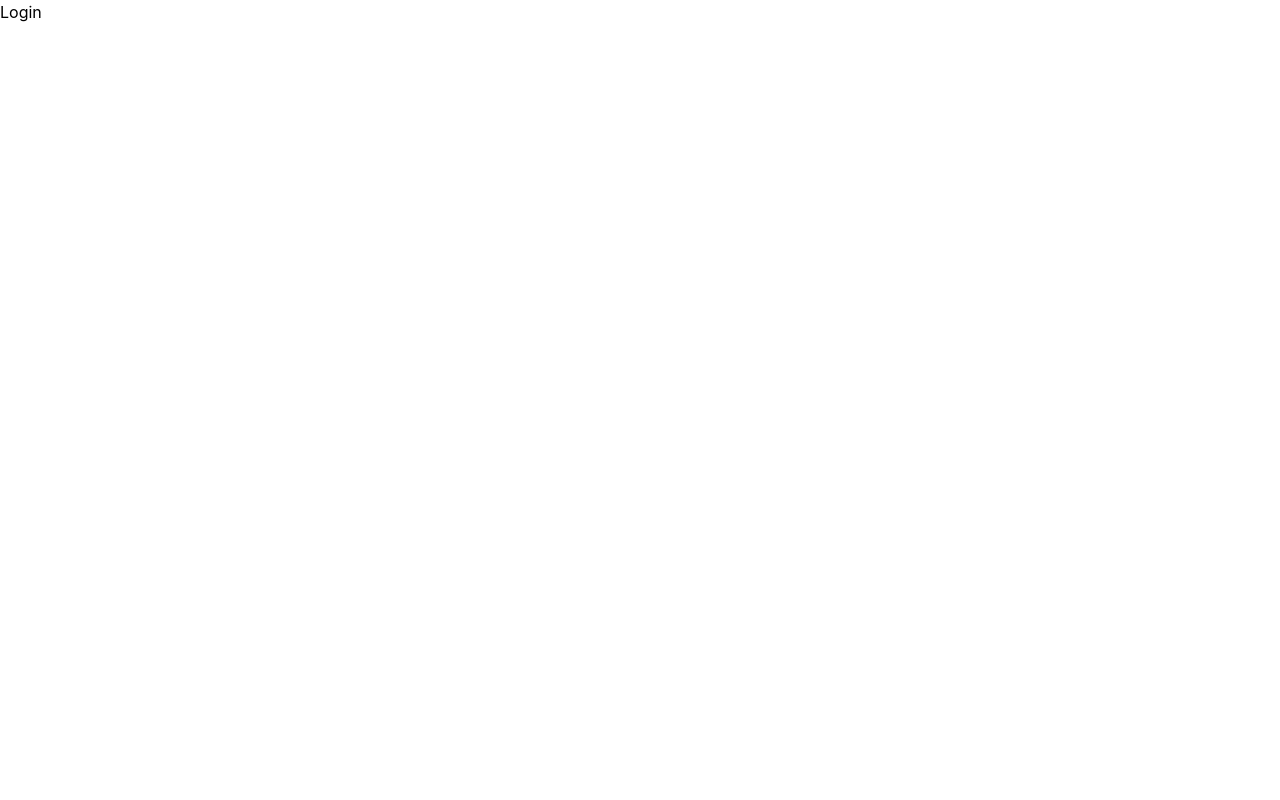
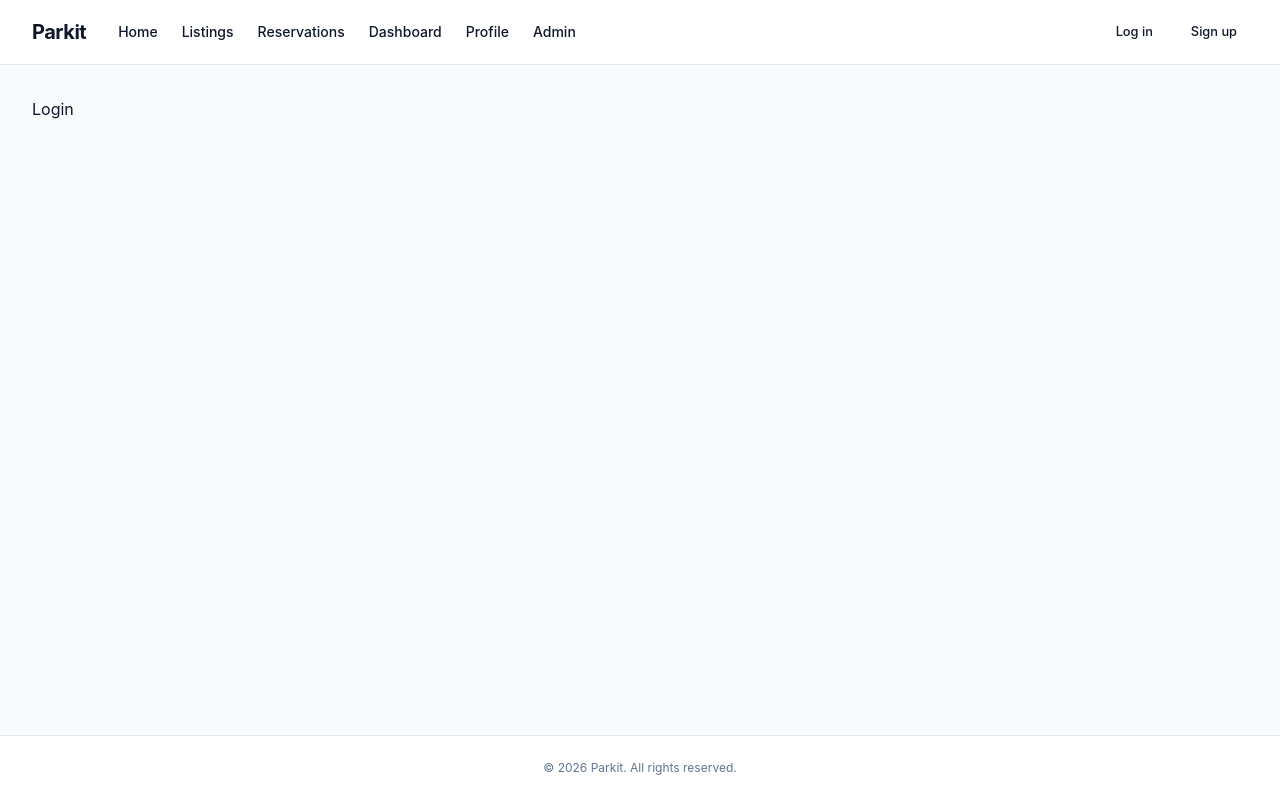
Before and after one commit to pratikbhattarai76/parkit-frontend, a React (Vite) app: page /login in a window 1280 px wide. Built offline with nearby package versions, Linux system fonts and the light colour scheme.

Commit message:
feat: created common footer, and navbar layout

```diff
--- /dev/null
+++ b/src/components/layout/Footer.jsx
@@ -0,0 +1,9 @@
+export default function Footer() {
+  return (
+    <footer className="border-t border-slate-200 bg-white py-6 dark:border-slate-800 dark:bg-slate-950">
+      <div className="mx-auto max-w-7xl px-4 text-center text-xs text-slate-500 sm:px-6 lg:px-8">
+        <p>&copy; {new Date().getFullYear()} Parkit. All rights reserved.</p>
+      </div>
+    </footer>
+  );
+}
--- /dev/null
+++ b/src/components/layout/Navbar.jsx
@@ -0,0 +1,103 @@
+import { useState } from "react";
+import { NavLink, Link } from "react-router-dom";
+import { Menu, X } from "lucide-react";
+import { Button } from "@/components/ui/button";
+
+export default function Navbar() {
+  const [isOpen, setIsOpen] = useState(false);
+
+  const links = [
+    { name: "Home", path: "/" },
+    { name: "Listings", path: "/listings" },
+    { name: "Reservations", path: "/reservations" },
+    { name: "Dashboard", path: "/dashboard" },
+    { name: "Profile", path: "/profile" },
+    { name: "Admin", path: "/admin" },
+  ];
+
+  return (
+    <nav className="border-b border-slate-200 bg-white dark:border-slate-800 dark:bg-slate-950">
+      <div className="mx-auto max-w-7xl px-4 sm:px-6 lg:px-8">
+        <div className="flex h-16 items-center justify-between">
+          <div className="flex items-center gap-8">
+            <Link to="/" className="text-xl font-bold tracking-tight text-slate-900 dark:text-white">
+              Parkit
+            </Link>
+            <div className="hidden md:flex items-center gap-6">
+              {links.map((link) => (
+                <NavLink
+                  key={link.path}
+                  to={link.path}
+                  className={({ isActive }) =>
+                    `text-sm font-medium transition-colors hover:text-slate-900 dark:hover:text-white ${
+                      isActive
+                        ? "text-slate-900 dark:text-white font-semibold"
+                        : "text-slate-550 dark:text-slate-400"
+                    }`
+                  }
+                >
+                  {link.name}
+                </NavLink>
+              ))}
+            </div>
+          </div>
+
+          <div className="hidden md:flex items-center gap-4">
+            <Link to="/login">
+              <Button variant="ghost" size="sm">
+                Log in
+              </Button>
+            </Link>
+            <Link to="/register">
+              <Button size="sm">Sign up</Button>
+            </Link>
+          </div>
+
+          <div className="flex md:hidden">
+            <button
+              onClick={() => setIsOpen(!isOpen)}
+              type="button"
+              className="inline-flex items-center justify-center rounded-md p-2 text-slate-550 hover:bg-slate-100 hover:text-slate-900 focus:outline-none dark:text-slate-400 dark:hover:bg-slate-900 dark:hover:text-white"
+            >
+              <span className="sr-only">Open main menu</span>
+              {isOpen ? <X className="h-6 w-6" /> : <Menu className="h-6 w-6" />}
+            </button>
+          </div>
+        </div>
+      </div>
+
+      {isOpen && (
+        <div className="md:hidden border-t border-slate-200 dark:border-slate-800 bg-white dark:bg-slate-950 px-2 pt-2 pb-4 space-y-1">
+          {links.map((link) => (
+            <NavLink
+              key={link.path}
+              to={link.path}
+              onClick={() => setIsOpen(false)}
+              className={({ isActive }) =>
+                `block rounded-md px-3 py-2 text-base font-medium ${
+                  isActive
+                    ? "bg-slate-100 text-slate-900 dark:bg-slate-900 dark:text-white"
+                    : "text-slate-550 hover:bg-slate-50 hover:text-slate-900 dark:text-slate-400 dark:hover:bg-slate-900 dark:hover:text-white"
+                }`
+              }
+            >
+              {link.name}
+            </NavLink>
+          ))}
+          <div className="mt-4 border-t border-slate-200 dark:border-slate-800 pt-4 flex flex-col gap-2 px-3">
+            <Link to="/login" onClick={() => setIsOpen(false)} className="w-full">
+              <Button variant="ghost" size="sm" className="w-full justify-center">
+                Log in
+              </Button>
+            </Link>
+            <Link to="/register" onClick={() => setIsOpen(false)} className="w-full">
+              <Button size="sm" className="w-full justify-center">
+                Sign up
+              </Button>
+            </Link>
+          </div>
+        </div>
+      )}
+    </nav>
+  );
+}
--- /dev/null
+++ b/src/layouts/MainLayout.jsx
@@ -0,0 +1,15 @@
+import { Outlet } from "react-router-dom";
+import Navbar from "@/components/layout/Navbar";
+import Footer from "@/components/layout/Footer";
+
+export default function MainLayout() {
+  return (
+    <div className="flex min-h-screen flex-col bg-slate-50 text-slate-900 dark:bg-slate-950 dark:text-slate-550">
+      <Navbar />
+      <main className="flex-1 mx-auto w-full max-w-7xl px-4 py-8 sm:px-6 lg:px-8">
+        <Outlet />
+      </main>
+      <Footer />
+    </div>
+  );
+}
--- a/src/routes/AppRoutes.jsx
+++ b/src/routes/AppRoutes.jsx
@@ -1,4 +1,5 @@
 import { BrowserRouter, Routes, Route, Navigate } from "react-router-dom";
+import MainLayout from "@/layouts/MainLayout";
 import Home from "@/pages/Home";
 import Login from "@/pages/Login";
 import Register from "@/pages/Register";
@@ -13,6 +14,7 @@ export default function AppRoutes() {
   return (
     <BrowserRouter>
       <Routes>
+        <Route element={<MainLayout />}>
           <Route path="/" element={<Home />} />
           <Route path="/login" element={<Login />} />
           <Route path="/register" element={<Register />} />
@@ -23,6 +25,7 @@ export default function AppRoutes() {
           <Route path="/dashboard" element={<Dashboard />} />
           <Route path="/admin" element={<Admin />} />
           <Route path="*" element={<Navigate to="/" replace />} />
+        </Route>
       </Routes>
     </BrowserRouter>
   );
```
Also changed, not shown: 1 other file (tests, documents, lock files or other folders). Lines whose indentation alone changed are shown as unchanged.
